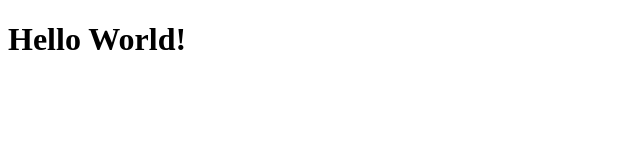
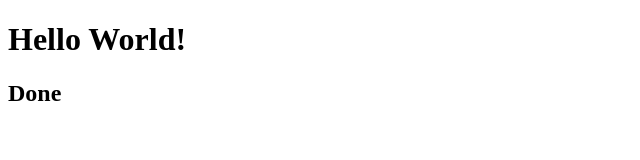
Before and after one commit to adwaidbm/datewithgit-sample, a plain HTML site: page index.html in a window 1280 px wide. Shown: the full height of the page, 0-640 px from the left. Drawn offline with Linux system fonts and the light colour scheme.

Commit message:
Next commit

```diff
--- a/index.html
+++ b/index.html
@@ -8,5 +8,6 @@
 </head>
 <body>
     <h1>Hello World!</h1>
+    <h2>Done</h2>
 </body>
 </html>
```
Also changed, not shown: 1 other file.
